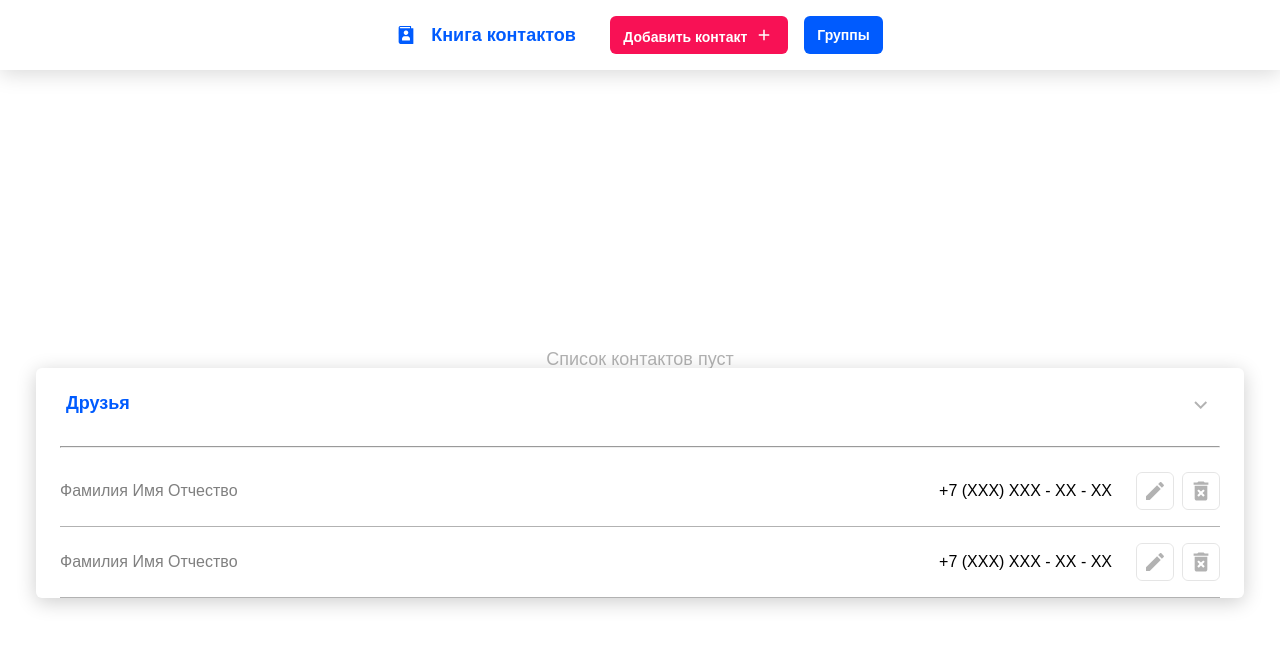
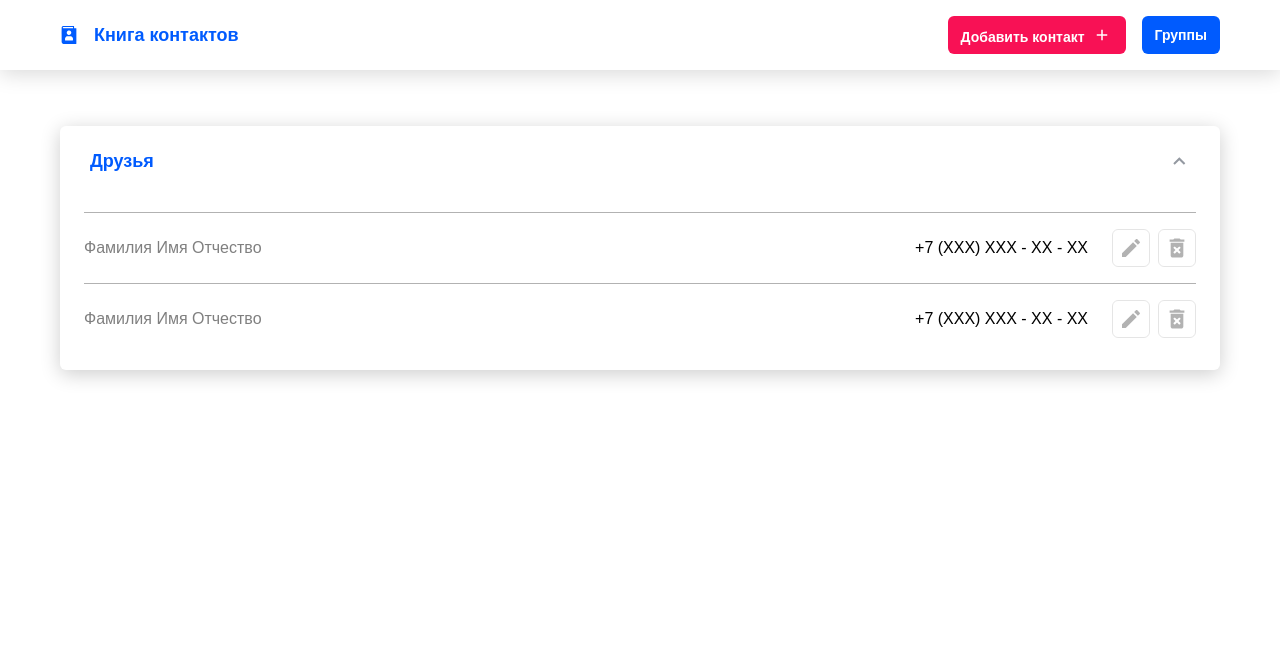
Before and after one commit to toropagka/test-for-bus, a plain HTML site: page index.html in a window 1280 px wide. Drawn offline with Linux system fonts and the light colour scheme.

Commit message:
started programming

```diff
--- a/index.html
+++ b/index.html
@@ -11,7 +11,9 @@
 </head>
 
 <body>
+
   <header class="header">
+    <div class="container">
       <div class="header-contacts">
         <svg class="header-contacts--svg" width="18" height="18" viewBox="0 0 18 22" fill="none"
           xmlns="http://www.w3.org/2000/svg">
@@ -36,55 +38,23 @@
           </span> </button>
         <button type="button" class="header-button--blue" id="groupButton">Группы</button>
       </div>
+    </div>
   </header>
 
-  <main>
-    <span class="main-text"> Cписок контактов пуст</span>
+  <main class="container">
+    <div class="main-container">
+      <!-- <span class="main-text"> Cписок контактов пуст</span> -->
       <!-- вариант с непустым списком -->
-
-    <div class="main-container">
       <button class="main-dropdown_button">
         Друзья
+        <svg class="chevron-icon" width="13" height="8" viewBox="0 0 13 8" xmlns="http://www.w3.org/2000/svg">
+          <path fill-rule="evenodd" clip-rule="evenodd" fill="#9499a1"
+            d="M10.885 7.70502L6.29498 3.12502L1.70498 7.70502L0.294983 6.29502L6.29498 0.295017L12.295 6.29502L10.885 7.70502Z" />
+        </svg>
+
       </button>
-      <hr>
-      <div class="main-option-container">
-        <div class="option">
-          <span class="main-container--name">Фамилия Имя Отчество</span>
-
-          <div class="main-container--buttons">
-            <span class="main-container--number">+7 (ХХХ) ХХХ - ХХ - ХХ</span>
-            <button type="button" class="item-icon item-icon--blue">
-              <svg width="38" height="38" viewBox="0 0 38 38" fill="none" xmlns="http://www.w3.org/2000/svg">
-                <rect opacity="0.1" x="0.5" y="0.5" width="37" height="37" rx="5.5" stroke="black" />
-                <g clip-path="url(#clip0_1894_95)">
-                  <path
-                    d="M10 24.2501V28.0001H13.75L24.81 16.9401L21.06 13.1901L10 24.2501ZM27.71 14.0401C28.1 13.6501 28.1 13.0201 27.71 12.6301L25.37 10.2901C24.98 9.90006 24.35 9.90006 23.96 10.2901L22.13 12.1201L25.88 15.8701L27.71 14.0401Z"
-                    fill="black" />
-                </g>
-                <defs>
-                  <clipPath id="clip0_1894_95">
-                    <rect width="24" height="24" fill="white" transform="translate(7 7)" />
-                  </clipPath>
-                </defs>
-              </svg>
-            </button>
-            <button type="button" class="item-icon"><svg width="38" height="38" viewBox="0 0 38 38" fill="none"
-                xmlns="http://www.w3.org/2000/svg">
-                <rect x="0.5" y="0.5" width="37" height="37" rx="5.5" />
-                <g clip-path="url(#clip0_1894_238)">
-                  <path
-                    d="M12.6666 26.3889C12.6666 27.55 13.6166 28.5 14.7778 28.5H23.2222C24.3833 28.5 25.3333 27.55 25.3333 26.3889V13.7222H12.6666V26.3889ZM15.2633 18.8733L16.7516 17.385L19 19.6228L21.2378 17.385L22.7261 18.8733L20.4883 21.1111L22.7261 23.3489L21.2378 24.8372L19 22.5994L16.7622 24.8372L15.2739 23.3489L17.5116 21.1111L15.2633 18.8733ZM22.6944 10.5556L21.6389 9.5H16.3611L15.3055 10.5556H11.6111V12.6667H26.3889V10.5556H22.6944Z" />
-                </g>
-                <defs>
-                  <clipPath id="clip0_1894_238">
-                    <rect width="25.3333" height="25.3333" fill="white" transform="translate(6.33325 6.33331)" />
-                  </clipPath>
-                </defs>
-              </svg>
-            </button>
-          </div>
-        </div>
-        <div class="option">
+      <ul class="main-option-container">
+        <li class="option">
           <span class="main-container--name">Фамилия Имя Отчество</span>
           <div class="main-container--buttons">
             <span class="main-container--number">+7 (ХХХ) ХХХ - ХХ - ХХ</span>
@@ -118,11 +88,47 @@
               </svg>
             </button>
           </div>
+        </li>
+        <li class="option">
+          <span class="main-container--name">Фамилия Имя Отчество</span>
+          <div class="main-container--buttons">
+            <span class="main-container--number">+7 (ХХХ) ХХХ - ХХ - ХХ</span>
+            <button type="button" class="item-icon item-icon--blue">
+              <svg width="38" height="38" viewBox="0 0 38 38" fill="none" xmlns="http://www.w3.org/2000/svg">
+                <rect opacity="0.1" x="0.5" y="0.5" width="37" height="37" rx="5.5" stroke="black" />
+                <g clip-path="url(#clip0_1894_95)">
+                  <path
+                    d="M10 24.2501V28.0001H13.75L24.81 16.9401L21.06 13.1901L10 24.2501ZM27.71 14.0401C28.1 13.6501 28.1 13.0201 27.71 12.6301L25.37 10.2901C24.98 9.90006 24.35 9.90006 23.96 10.2901L22.13 12.1201L25.88 15.8701L27.71 14.0401Z"
+                    fill="black" />
+                </g>
+                <defs>
+                  <clipPath id="clip0_1894_95">
+                    <rect width="24" height="24" fill="white" transform="translate(7 7)" />
+                  </clipPath>
+                </defs>
+              </svg>
+            </button>
+            <button type="button" class="item-icon"><svg width="38" height="38" viewBox="0 0 38 38" fill="none"
+                xmlns="http://www.w3.org/2000/svg">
+                <rect x="0.5" y="0.5" width="37" height="37" rx="5.5" />
+                <g clip-path="url(#clip0_1894_238)">
+                  <path
+                    d="M12.6666 26.3889C12.6666 27.55 13.6166 28.5 14.7778 28.5H23.2222C24.3833 28.5 25.3333 27.55 25.3333 26.3889V13.7222H12.6666V26.3889ZM15.2633 18.8733L16.7516 17.385L19 19.6228L21.2378 17.385L22.7261 18.8733L20.4883 21.1111L22.7261 23.3489L21.2378 24.8372L19 22.5994L16.7622 24.8372L15.2739 23.3489L17.5116 21.1111L15.2633 18.8733ZM22.6944 10.5556L21.6389 9.5H16.3611L15.3055 10.5556H11.6111V12.6667H26.3889V10.5556H22.6944Z" />
+                </g>
+                <defs>
+                  <clipPath id="clip0_1894_238">
+                    <rect width="25.3333" height="25.3333" fill="white" transform="translate(6.33325 6.33331)" />
+                  </clipPath>
+                </defs>
+              </svg>
+            </button>
           </div>
+        </li>
+      </ul>
     </div>
+  </main>
 
   <!-- модалка с группами контактов -->
-  </main>
   <div id="openGroupModal" class="modal">
     <div class="modal-content">
       <div class="modal-header">
@@ -145,26 +151,10 @@
       </div>
       <div class="modal-body">
         <ul class="group-list">
-          <li class="group-list--item">
-            <div class="item-name"><span>Friends</span></div>
-            <button type="button" class="item-icon"><svg width="38" height="38" viewBox="0 0 38 38" fill="none"
-                xmlns="http://www.w3.org/2000/svg">
-                <rect x="0.5" y="0.5" width="37" height="37" rx="5.5" />
-                <g clip-path="url(#clip0_1894_238)">
-                  <path
-                    d="M12.6666 26.3889C12.6666 27.55 13.6166 28.5 14.7778 28.5H23.2222C24.3833 28.5 25.3333 27.55 25.3333 26.3889V13.7222H12.6666V26.3889ZM15.2633 18.8733L16.7516 17.385L19 19.6228L21.2378 17.385L22.7261 18.8733L20.4883 21.1111L22.7261 23.3489L21.2378 24.8372L19 22.5994L16.7622 24.8372L15.2739 23.3489L17.5116 21.1111L15.2633 18.8733ZM22.6944 10.5556L21.6389 9.5H16.3611L15.3055 10.5556H11.6111V12.6667H26.3889V10.5556H22.6944Z" />
-                </g>
-                <defs>
-                  <clipPath id="clip0_1894_238">
-                    <rect width="25.3333" height="25.3333" fill="white" transform="translate(6.33325 6.33331)" />
-                  </clipPath>
-                </defs>
-              </svg>
-            </button>
-          </li>
+
         </ul>
-        <div class="group-list--item hidden" id="itemInput">
-          <input type="text" class="item-name item-name--input" placeholder="Введите название" />
+        <div class="group-list--item hidden" id="inputWrapper">
+          <input type="text" id="addGroupInput" class="item-name item-name--input" placeholder="Введите название" />
           <button type="button" class="item-icon"><svg width="38" height="38" viewBox="0 0 38 38" fill="none"
               xmlns="http://www.w3.org/2000/svg">
               <rect x="0.5" y="0.5" width="37" height="37" rx="5.5" />
@@ -211,8 +201,10 @@
       </div>
       <div class="modal-body">
         <form class="group-list form">
-          <input class=" group-list--item item-name item-name--input form-item" placeholder="Введите ФИО">
-          <input class="form-item group-list--item item-name item-name--input" placeholder="Введите номер">
+          <input type="text" class=" group-list--item item-name item-name--input form-item" placeholder="Введите ФИО"
+            maxlength="30">
+          <input type="tel" pattern="" class="form-item group-list--item item-name item-name--input"
+            placeholder="Введите номер">
           <select class="form-item group-list--item item-name item-name--input">
             <option value="" disabled selected>Выберите группу</option>
             <option value="hurr">Durr</option>
@@ -224,9 +216,6 @@
       </div>
     </div>
   </div>
-
-
-
   <script src="./main.js"></script>
 </body>
 
--- a/main.js
+++ b/main.js
@@ -21,25 +21,71 @@ closeContactModal.addEventListener('click', () => {
 
 let openAddGroupButton = document.getElementById('addGroup');
 openAddGroupButton.addEventListener('click', () => {
-  document.querySelector('#itemInput').classList.remove('hidden');
+  document.querySelector('#inputWrapper').classList.remove('hidden');
 });
 
 /* вариант с непустым списком */
 
 let selectContainer = document.querySelector('.main-container');
 let select = document.querySelector('.main-dropdown_button');
-let options = document.querySelectorAll('.main-container .option');
+let optionsContainer = document.querySelector('.main-option-container');
 
 select.onclick = () => {
   selectContainer.classList.toggle('active');
+  optionsContainer.classList.toggle('hidden');
 };
 
-options.forEach((e) => {
-  e.addEventListener('click', () => {
-    selectContainer.classList.remove('active');
-    options.forEach((e) => {
-      e.classList.remove('selected');
-    });
-    e.classList.add('selected');
-  });
+let groupList = document.querySelector('.group-list');
+let groupsArray = ['friends', 'family', 'sgfsgdsdfg', 'gdgdg'];
+function renderGroupList() {
+  return (groupList.innerHTML = groupsArray
+    .map(
+      (el) => `  <li class="group-list--item">
+  <div class="item-name"><span>${el}</span></div>
+  <button type="button" class="item-icon"><svg width="38" height="38" viewBox="0 0 38 38" fill="none"
+     xmlns="http://www.w3.org/2000/svg">
+      <rect x="0.5" y="0.5" width="37" height="37" rx="5.5" />
+      <g clip-path="url(#clip0_1894_238)">
+        <path
+         d="M12.6666 26.3889C12.6666 27.55 13.6166 28.5 14.7778 28.5H23.2222C24.3833 28.5 25.3333 27.55 25.3333 26.3889V13.7222H12.6666V26.3889ZM15.2633 18.8733L16.7516 17.385L19 19.6228L21.2378 17.385L22.7261 18.8733L20.4883 21.1111L22.7261 23.3489L21.2378 24.8372L19 22.5994L16.7622 24.8372L15.2739 23.3489L17.5116 21.1111L15.2633 18.8733ZM22.6944 10.5556L21.6389 9.5H16.3611L15.3055 10.5556H11.6111V12.6667H26.3889V10.5556H22.6944Z" />
+       </g>
+     <defs>
+      <clipPath id="clip0_1894_238">
+        <rect width="25.3333" height="25.3333" fill="white" transform="translate(6.33325 6.33331)" />
+         </clipPath>
+      </defs>
+    </svg>
+   </button>
+   </li>`
+    )
+    .join(''));
+}
+renderGroupList();
+// unique id
+// переписать на класс
+let guidFactory = (function () {
+  function s4() {
+    return Math.floor((1 + Math.random()) * 0x10000)
+      .toString(16)
+      .substring(1);
+  }
+  function gen(t) {
+    let result = '';
+    for (let i = 0; i < t; ++i) result += s4();
+    return result;
+  }
+
+  return {
+    create: function () {
+      return [gen(2), gen(1), gen(1), gen(1), gen(3)].join('-');
+    },
+  };
+})();
+console.log(guidFactory.create());
+
+// добавление группы в массив
+let groupInput = document.querySelector('#addGroupInput');
+groupInput.addEventListener('keydown', (e) => {
+  e.keyCode === 13 ? groupsArray.push(groupInput.value) : undefined;
+  renderGroupList();
 });
--- a/style.css
+++ b/style.css
@@ -5,12 +5,21 @@ html {
 }
 
 .header {
-  padding: 0 380px;
   height: 70px;
+  font-weight: 700;
+  box-shadow: 0px 4px 20px rgba(0, 0, 0, 0.15);
+  display: flex;
+  align-items: center;
+  margin-bottom: 56px;
+}
+.container {
+  max-width: 1160px;
+  width: 100%;
+  height: 100%;
+  margin: auto;
+  padding: 0;
   display: flex;
   justify-content: space-between;
-  font-weight: 700;
-  box-shadow: 0px 4px 20px rgba(0, 0, 0, 0.15);
 }
 button {
   font-weight: 700;
@@ -20,7 +29,6 @@ button {
 }
 
 .header-contacts {
-  margin: auto;
   display: flex;
   align-items: center;
   gap: 16px;
@@ -35,8 +43,8 @@ button {
   font-size: 18px;
 }
 .header-button {
-  margin: auto;
   display: flex;
+  margin: auto 0;
   gap: 16px;
 }
 
@@ -71,12 +79,12 @@ button {
 }
 
 /*main styles*/
-main {
+/* main {
   display: flex;
   flex-direction: column;
   align-items: center;
   position: relative;
-}
+} */
 .main-text {
   display: inline-block;
   margin: 35vh auto 0;
@@ -183,6 +191,9 @@ main {
 .group-list {
   list-style-type: none;
   padding: 0;
+  display: flex;
+  flex-direction: column;
+  gap: 16px;
 }
 
 .group-list--item {
@@ -274,15 +285,12 @@ main {
 
 .form-item {
   width: 264px;
-}
-.open {
-  display: block;
-}
-.hidden {
-  display: none;
+  color: rgba(0, 0, 0, 0.5);
+  cursor: pointer;
 }
 
 /* вариант с непустым списком */
+
 .main-container {
   width: 1160px;
   box-shadow: 0px 4px 20px rgba(0, 0, 0, 0.2);
@@ -300,26 +308,16 @@ main {
   line-height: 22px;
   color: #005bfe;
 }
-.main-container .main-dropdown_button::after {
+.main-container .chevron-icon {
   position: absolute;
-  content: '';
-  width: 7.4px;
-  height: 7.4px;
+  left: calc(100% - 10px);
   top: 50%;
-  right: 15px;
-  transform: translateY(-50%) rotate(45deg);
-  border-bottom: 2px solid rgba(0, 0, 0, 0.3);
-  border-right: 2px solid rgba(0, 0, 0, 0.3);
-  cursor: pointer;
-  transition: border-color 0.4s;
+  transform: translate(-100%, -50%);
+  transition: all 0.5s ease;
 }
-
-.main-container.active .main-dropdown_button::after {
-  border: none;
-  border-left: 2px solid rgba(0, 0, 0, 0.3);
-  border-top: 2px solid rgba(0, 0, 0, 0.3);
+.main-container.active .chevron-icon {
+  transform: translate(-100%, -50%) rotate(180deg);
 }
-
 .item-icon--blue:hover svg {
   background: #005bfe;
   border-radius: 6px;
@@ -327,13 +325,18 @@ main {
 .main-option-container {
   display: flex;
   flex-direction: column;
+  list-style-type: none;
+  padding: 0;
 }
 .option {
   height: 70px;
   display: flex;
   align-items: center;
   justify-content: space-between;
+}
+.option:not(:last-child) {
   border-bottom: 1px solid rgba(0, 0, 0, 0.3);
+  border-top: 1px solid rgba(0, 0, 0, 0.3);
 }
 .main-container--name {
   color: rgba(0, 0, 0, 0.5);
@@ -344,8 +347,13 @@ main {
 }
 .main-container--buttons {
   box-sizing: border-box;
-
   display: flex;
   align-items: center;
   gap: 8px;
 }
+.open {
+  display: block;
+}
+.hidden {
+  display: none;
+}
```
Also changed, not shown: ui-kit.html (added, +31 -0 lines). Lines whose indentation alone changed are shown as unchanged.
